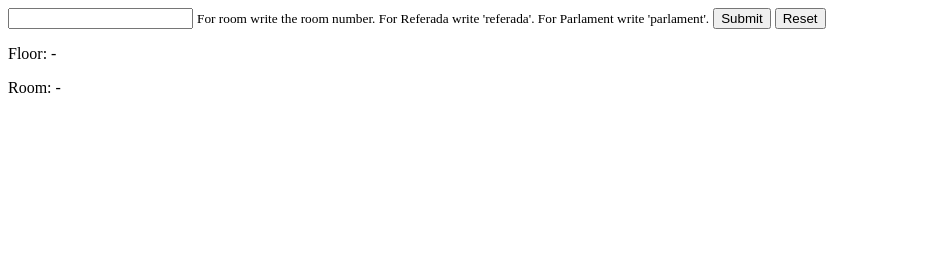
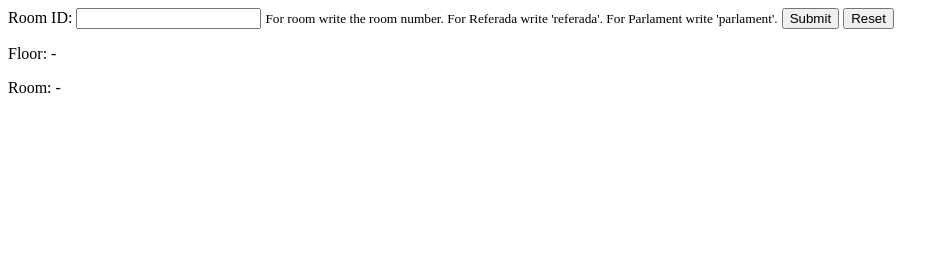
Before and after one commit to FabianDaniel00/vts-rooms, a plain HTML site: page index.html in a window 1280 px wide. Shown: the whole page, without its empty margins (0-949 px from the left). Drawn offline with Linux system fonts and the light colour scheme.

Commit message:
Missing label content

```diff
--- a/index.html
+++ b/index.html
@@ -8,7 +8,7 @@
 </head>
 <body>
   <form id="input-form">
-    <label for="input"></label>
+    <label for="input">Room ID:</label>
     <input id="input" type="text">
     <small>For room write the room number. For Referada write 'referada'. For Parlament write 'parlament'.</small>
 
```
